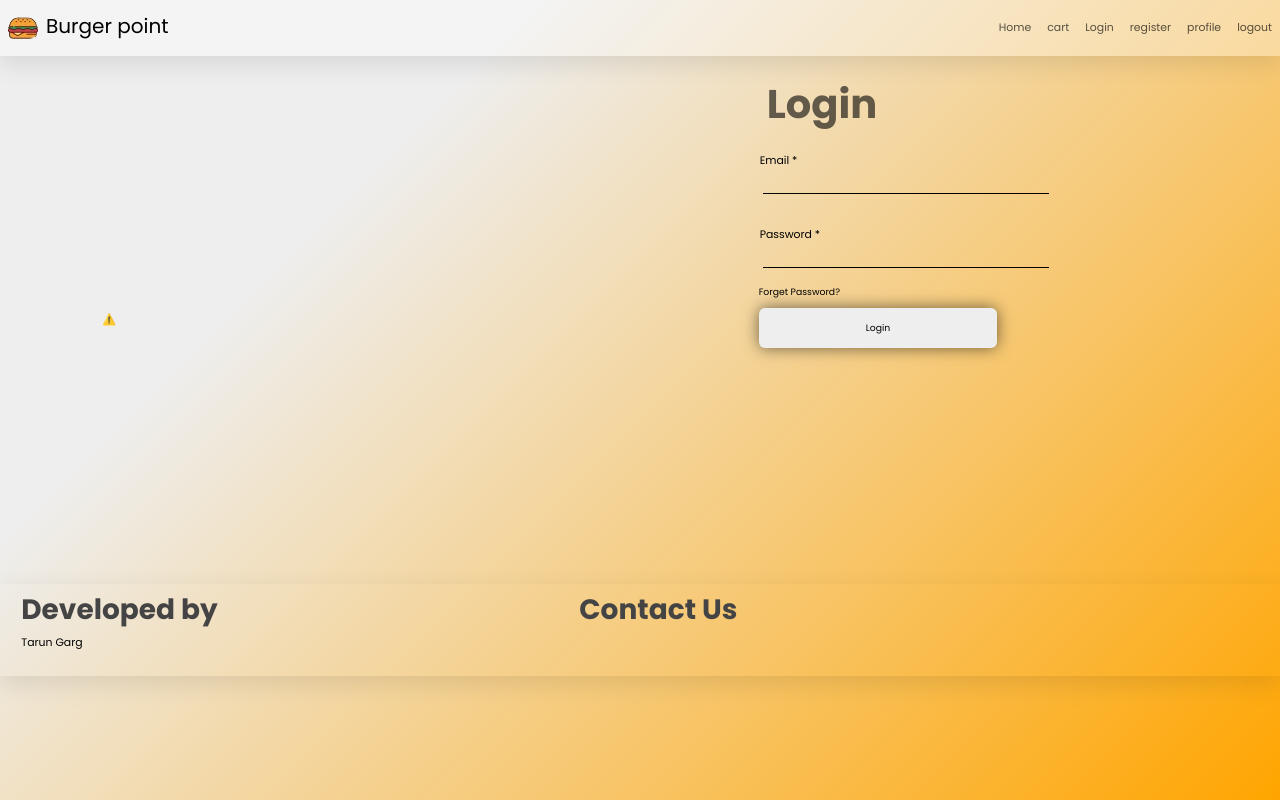
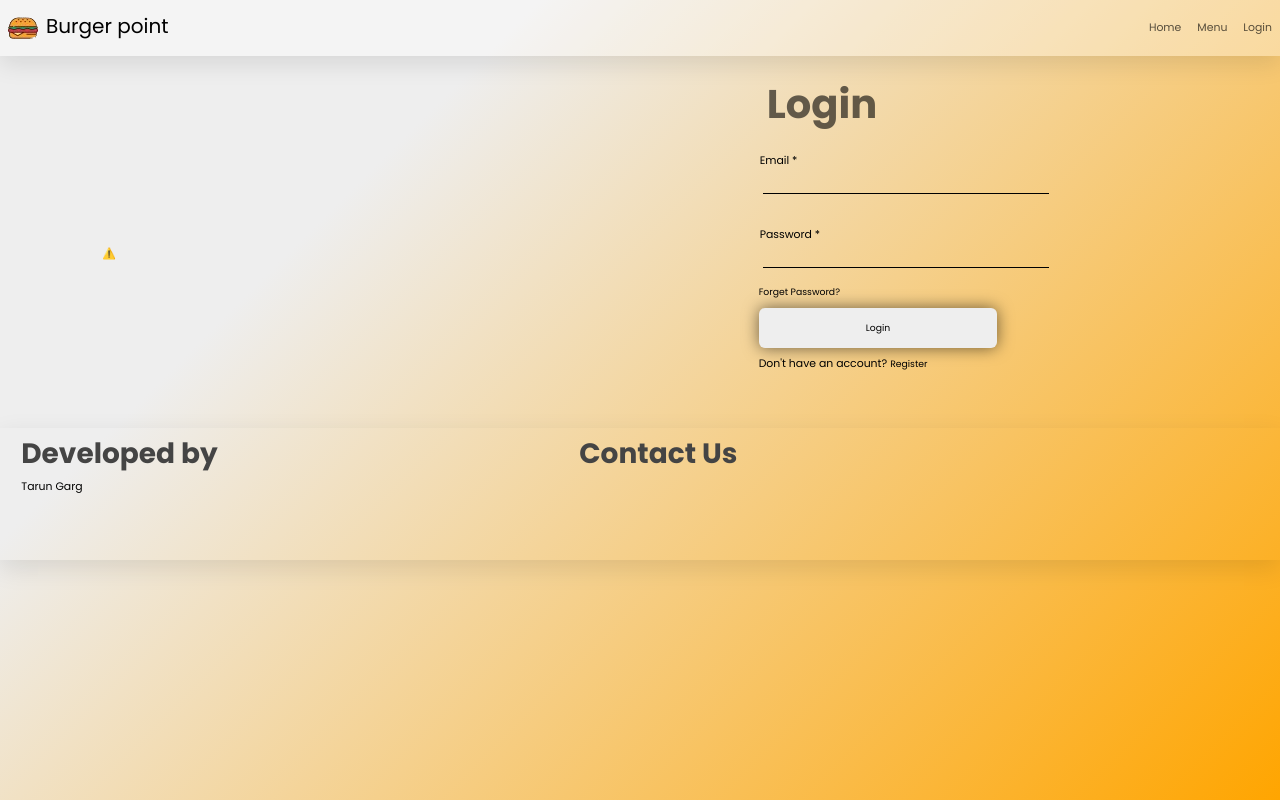
Before and after one commit to Evil2004/Burger-Point, a Django app: page /login/ in a window 1280 px wide. Run offline with Django 4.2, Linux system fonts and the light colour scheme; some web fonts are replaced.

Commit message:
feat: login system created

```diff
--- a/orders/views.py
+++ b/orders/views.py
@@ -24,11 +24,16 @@ def login(request):
         is_email = Customer.objects.filter(email=email).exists()
         password_database = Customer.objects.filter(email=email).values('password')
         is_password = make_password(password) == password_database[0]['password']
+
         if not is_email:
             return JsonResponse({'success': False,'error':'Customer does not exists'})
+        # if password is incorrect
+        if not is_password:
+            return JsonResponse({'success': False,'error':'Password/Email is incorrect'})
 
-        if not is_password:
-            return JsonResponse({'success': False,'error':'Password incorrect'})
+        customer_login = Customer.objects.get(email=email)
+        token = jwt_token_handler(customer_login)
+        return JsonResponse({'success': True,'error': 'null','token':token})
 
     return render(request,'login.html')
 
@@ -68,13 +73,19 @@ def register(request):
 
         # refresh token for user
 
-        token_payload = {
-            'first name':first_name,
-            'last_name':last_name,
-            'email':email,
-            'uuid': str(user_uuid),
-        }
-        token = jwt.encode(token_payload,'secret',algorithm='HS256')
-        print(token)
-        return JsonResponse({'success': True,'error': 'null','token':token})
+        token = jwt_token_handler(customer)
+        print(type(token))
+        return JsonResponse({'success': True,'error': 'null','token':str(token)})
     return render(request,'signup.html')
+
+
+# to generate token for customer utility function
+def jwt_token_handler (customer):
+    token_payload = {
+        'first_name':customer.first_name,
+        'last_name':customer.last_name,
+        'email':customer.email,
+        'uuid': str(customer.uuid),
+    }
+    token = jwt.encode(token_payload,'secret',algorithm='HS256')
+    return token
--- a/static/css/signup.css
+++ b/static/css/signup.css
@@ -97,7 +97,7 @@ a:before {
   height: 5vh;
   margin: 0 auto;
   font-size: calc(0.6rem + 0.1vw);
-  border: 1px solid rgb(0, 0, 0);
+  border: 0;
   box-shadow: 0 0 1rem rgba(0, 0, 0, 0.557);
   padding: 0;
   color: #000;
@@ -109,5 +109,5 @@ a:before {
 .btn:hover {
   background: linear-gradient(150deg, orange 0%, #eee);
   color: #010101;
-  border-color: #010101;
+
 }
--- a/static/js/signup.js
+++ b/static/js/signup.js
@@ -26,7 +26,9 @@ function sendData(event) {
     },
   })
     .then(response => {let data = response.json(); console.log(data);return data;})
+    .catch(error => console.log(error))
     .then(response => {
+      console.log(response.success)
       if (response.success === false){
         const error = document.getElementById("error text-danger d-none");
         error.innerHTML = response.error;
@@ -38,7 +40,8 @@ function sendData(event) {
         sessionStorage.setItem("token", token);
         window.location.href = "/";
       }
-    });
+    })
+    .catch(error => console.log(error));
 }
 
 
--- a/templates/layout.html
+++ b/templates/layout.html
@@ -15,7 +15,7 @@
     <link rel="stylesheet" href="{% static 'css/layout.css' %}" />
     {% block css %} {% endblock css %}
   </head>
-  <body>
+  <body onload="checkToken()">
     <div class="wrapper">
       <!-- navbar -->
       <nav
@@ -29,12 +29,12 @@
           />Burger point</a
         >
         <ul class="navbar-nav">
-          <a href="/" class="nav-link">Home</a>
-          <a href="/cart/" class="nav-link">cart</a>
-          <a href="/login/" class="nav-link">Login</a>
-          <a href="/register/" class="nav-link">register</a>
-          <a href="/profile/" class="nav-link">profile</a>
-          <a href="/logout/" class="nav-link">logout</a>
+          <a href="/" class="nav-link" id="home">Home</a>
+          <a href="/cart/" id="cart" class="nav-link">cart</a>
+          <a href="/menu/" id="menu" class="nav-link">Menu</a>
+          <a href="/login/" id="login" class="nav-link">Login</a>
+          <a href="/profile/" id="profile" class="nav-link">profile</a>
+          <a href="/" onclick="deleteToken()" id="logout" class="nav-link">logout</a>
         </ul>
       </nav>
       <!-- content -->
@@ -58,6 +58,29 @@
       integrity="sha384-w76AqPfDkMBDXo30jS1Sgez6pr3x5MlQ1ZAGC+nuZB+EYdgRZgiwxhTBTkF7CXvN"
       crossorigin="anonymous"
     ></script>
+    <script>
+      function deleteToken() {
+        let logout = confirm("Are you sure you want to logout?");
+        if (logout) {
+          sessionStorage.removeItem("token");
+          window.location.href = "/";
+        }
+      }
+      function checkToken() {
+        let token = sessionStorage.getItem("token");
+        if (token) {
+          document.querySelector("#login").style.display = "none";
+          document.querySelector("#logout").style.display = "block";
+          document.querySelector("#profile").style.display = "block";
+          document.querySelector("#cart").style.display = "block";
+        } else {
+          document.querySelector("#login").style.display = "block";
+          document.querySelector("#logout").style.display = "none";
+          document.querySelector("#profile").style.display = "none";
+          document.querySelector("#cart").style.display = "none";
+        }
+      }
+    </script>
     {% block js %} {% endblock js %}
   </body>
 </html>
--- a/templates/login.html
+++ b/templates/login.html
@@ -51,10 +51,16 @@
           <button type="submit" class="btn btn-primary my-2">Login</button>
         </div>
       </form>
+      <div class="f-f">
+        <p class="f-p">
+          Don't have an account? <a href="/signup">Register</a>
+        </p>
     </div>
   </div>
 </div>
-
-{% endblock content %} {% block js %}
+<!-- prettier-ignore -->
+{% endblock content %}
+{% block js %}
 <script src="https://unpkg.com/@lottiefiles/lottie-player@latest/dist/lottie-player.js"></script>
+<script src={% static "js/login.js" %}></script>
 {% endblock js %}
```
Also changed, not shown: db.sqlite3, static/js/login.js (line endings or trailing spaces).
